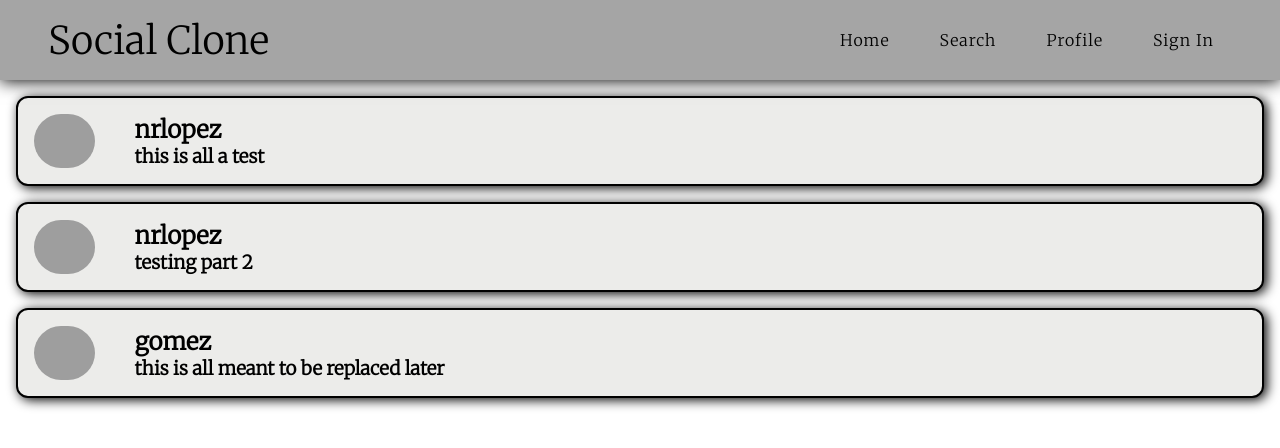
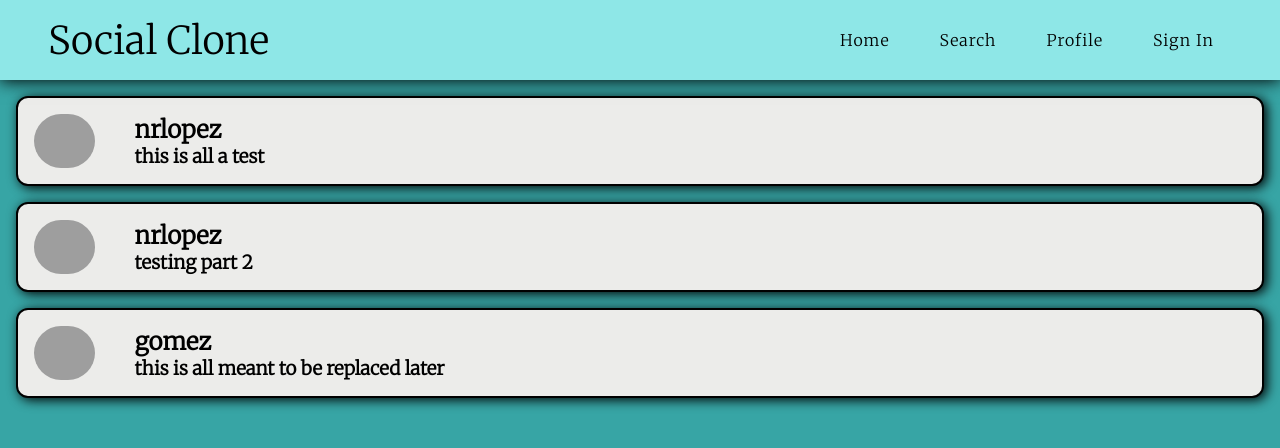
Before and after one commit to Nrlopez16/social_frontend, a React app: page / in a window 1280 px wide. Built offline with nearby package versions, Linux system fonts and the light colour scheme; grey boxes are pictures that could not be loaded.

Commit message:
color update

```diff
--- a/public/index.html
+++ b/public/index.html
@@ -11,6 +11,9 @@
       border: 0;
       box-sizing: border-box;
     }
+    body{
+      background-color: rgb(55, 165, 165);
+    }
   </style>
 </head>
 <body>
--- a/src/components/Navbar/Navbar.css
+++ b/src/components/Navbar/Navbar.css
@@ -3,7 +3,7 @@
 .main-container{
     position: sticky;
     top: 0;
-    background-color: rgb(165, 165, 165);
+    background-color: rgb(142, 231, 231);
     display: flex;
     justify-content: space-between;
     padding: 1rem;
```
